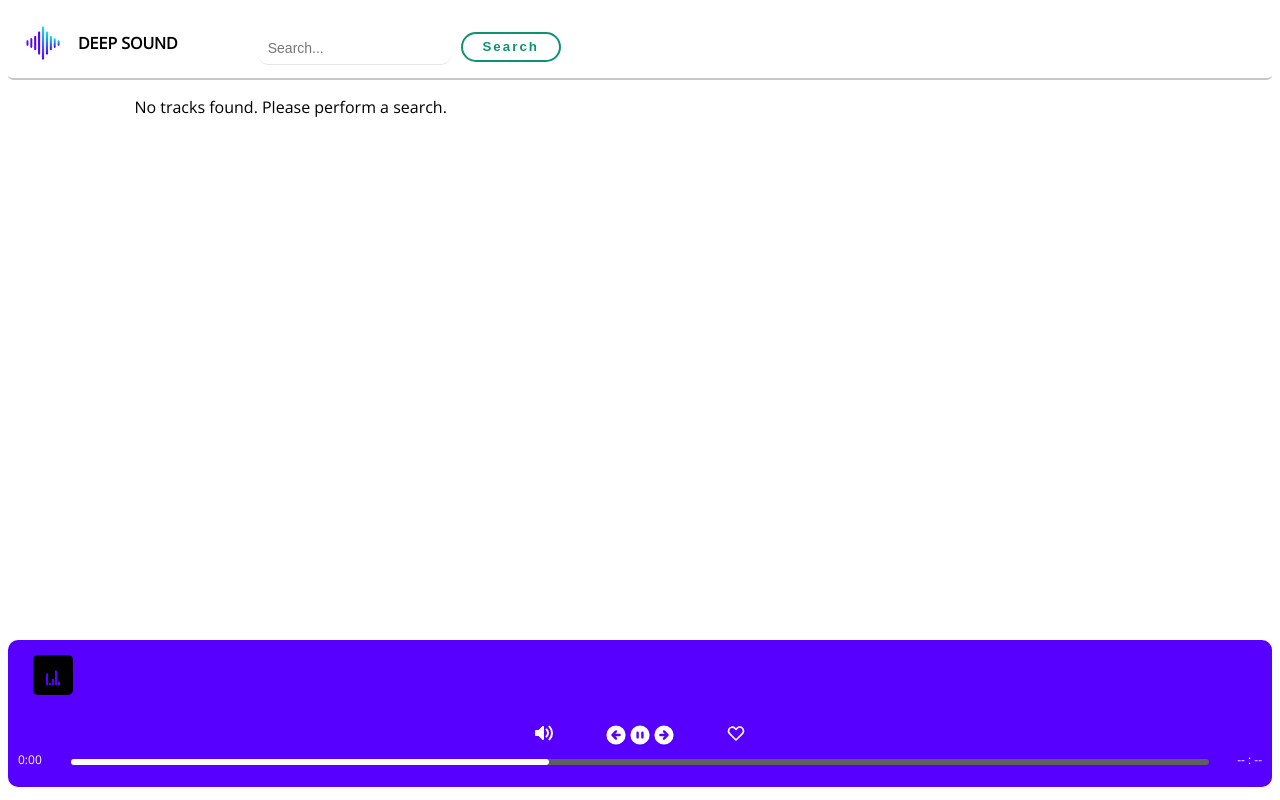
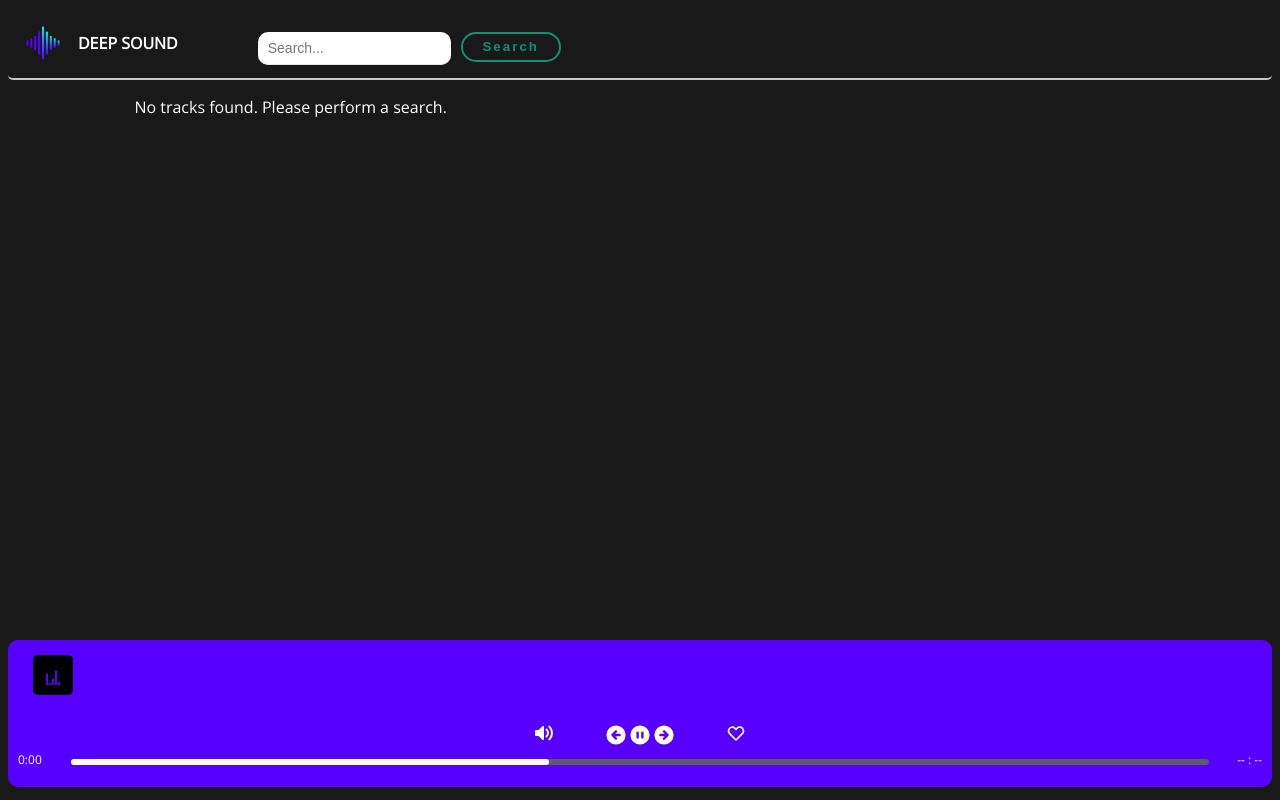
Before and after one commit to asligulkaya/api-project, a React (Create React App) app: page / in a window 1280 px wide. Built offline with nearby package versions, Linux system fonts and the light colour scheme.

Commit message:
Colors changed

```diff
--- a/public/index.html
+++ b/public/index.html
@@ -17,7 +17,7 @@
     />
     <title>React App</title>
   </head>
-  <body>
+  <body style="background-color: #191919;">
     <noscript>You need to enable JavaScript to run this app.</noscript>
     <div id="root"></div>
     <!--
--- a/src/components/Content/Content.js
+++ b/src/components/Content/Content.js
@@ -10,7 +10,8 @@ const Content = ({ tracks, setCurrentTrack }) => {
           height: "70vh",
           marginLeft: "10%",
           scrollbarWidth: "none",
-          msOverflowStyle: "none"
+          msOverflowStyle: "none",
+          color: "white"
         }}
       >
         {tracks.length > 0 ? <h4>The following results were found:</h4>  : ""}
--- a/src/components/Navbar/Navbar.js
+++ b/src/components/Navbar/Navbar.js
@@ -18,6 +18,7 @@ export default function Navbar({ setTracks }) {
           fontWeight: "800",
           fontFamily: "Open Sans, sans-serif",
           marginRight: "5rem",
+          color: "white"
         }}
       >
         DEEP SOUND
```
